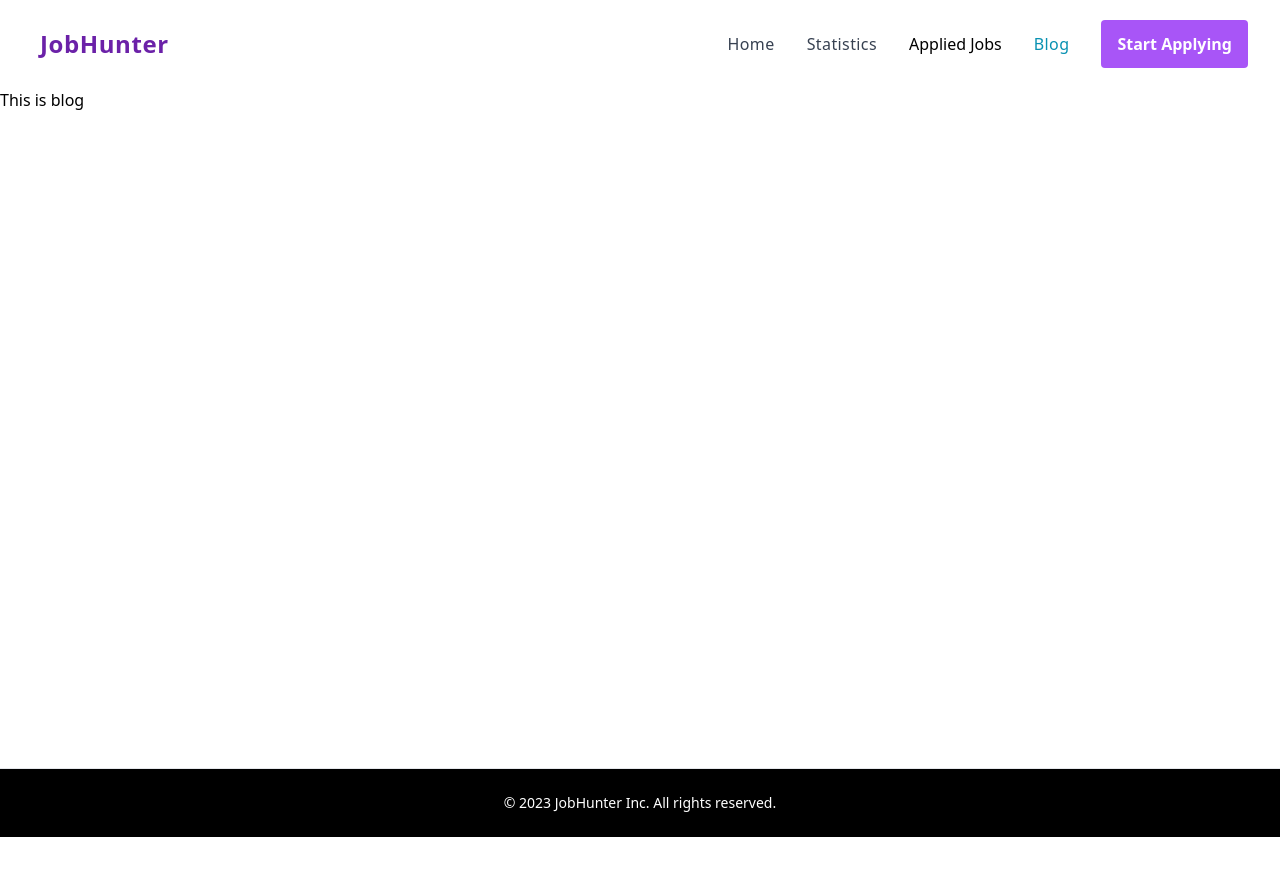
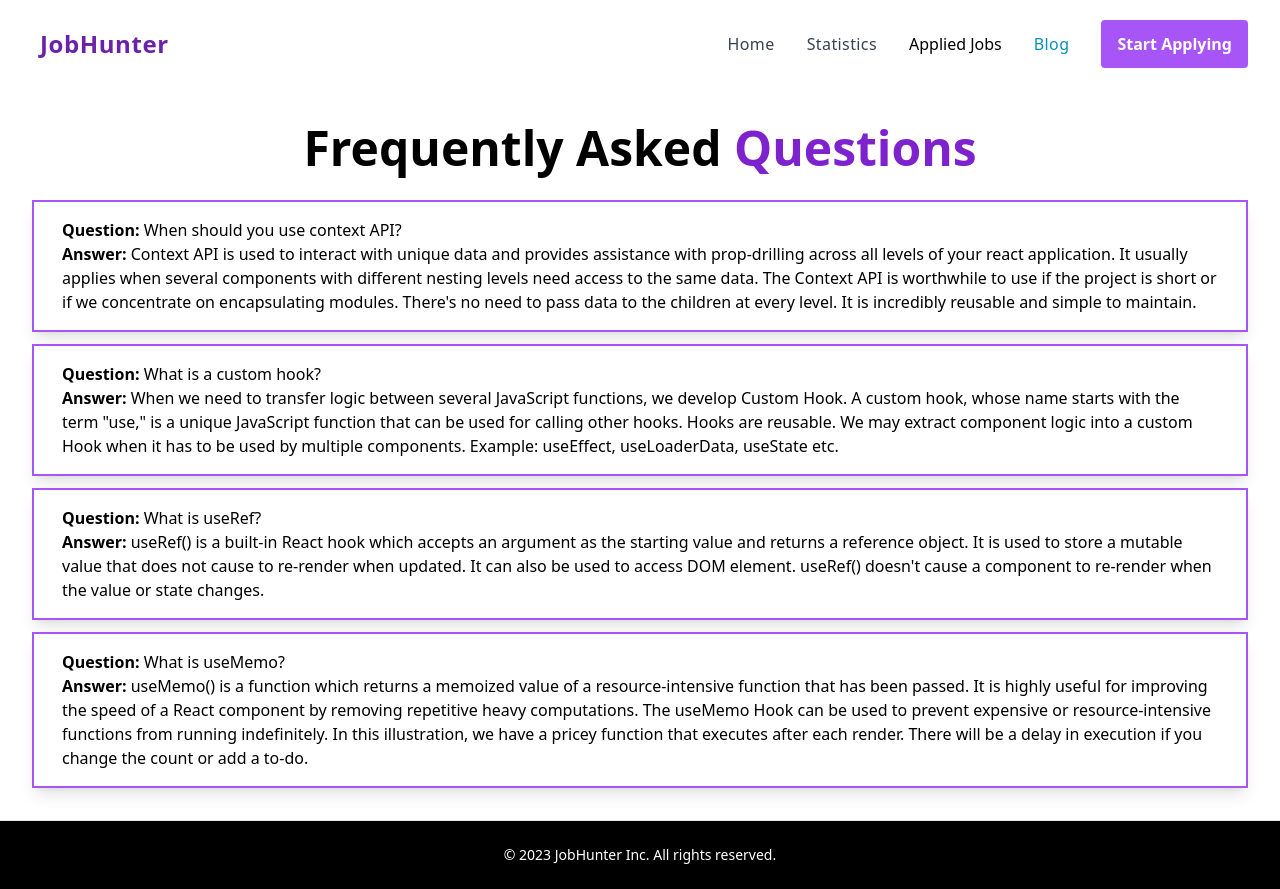
Before and after one commit to muhiminulalvi/Job-Hunter, a React (Vite) app: page /blog in a window 1280 px wide. Before the commit the page ends 837 px from the top, so only its background shows below. Built offline with nearby package versions, Linux system fonts and the light colour scheme.

Commit message:
blog question added

```diff
--- a/src/components/Blog.jsx
+++ b/src/components/Blog.jsx
@@ -1,11 +1,45 @@
-import React from 'react';
+import React from "react";
 
 const Blog = () => {
-    return (
-        <div>
-            This is blog
+  return (
+    <>
+      <div className="px-4 py-5 mx-auto sm:max-w-xl md:max-w-full lg:max-w-screen-xl md:px-24 lg:px-8">
+        <div><h1 className="text-center text-5xl font-bold py-4">Frequently Asked <span className="text-purple-700">Questions</span></h1></div>
+        <div className="py-4 px-7 border-2 shadow-lg border-purple-500 my-3">
+          <p>
+            <strong>Question: </strong>When should you use context API?
+          </p>
+          <p>
+            <strong>Answer: </strong>Context API is used to interact with unique data and provides assistance with prop-drilling across all levels of your react application. It usually applies when several components with different nesting levels need access to the same data. The Context API is worthwhile to use if the project is short or if we concentrate on encapsulating modules. There's no need to pass data to the children at every level. It is incredibly reusable and simple to maintain.
+          </p>
         </div>
-    );
+        <div className="py-4 px-7 border-2 shadow-lg border-purple-500 my-3">
+          <p>
+            <strong>Question: </strong>What is a custom hook?
+          </p>
+          <p>
+            <strong>Answer: </strong>When we need to transfer logic between several JavaScript functions, we develop Custom Hook. A custom hook, whose name starts with the term "use," is a unique JavaScript function that can be used for calling other hooks.  Hooks are reusable. We may extract component logic into a custom Hook when it has to be used by multiple components. Example: useEffect, useLoaderData, useState etc.
+          </p>
+        </div>
+        <div className="py-4 px-7 border-2 shadow-lg border-purple-500 my-3">
+          <p>
+            <strong>Question: </strong>What is useRef?
+          </p>
+          <p>
+            <strong>Answer: </strong>useRef() is a built-in React hook which accepts an argument as the starting value and returns a reference object. It is used to store a mutable value that does not cause to re-render when updated. It can also be used to access DOM element. useRef() doesn't cause a component to re-render when the value or state changes.
+          </p>
+        </div>
+        <div className="py-4 px-7 border-2 shadow-lg border-purple-500 my-3">
+          <p>
+            <strong>Question: </strong>What is useMemo?
+          </p>
+          <p>
+            <strong>Answer: </strong>useMemo() is a function which returns a memoized value of a resource-intensive function that has been passed. It is highly useful for improving the speed of a React component by removing repetitive heavy computations. The useMemo Hook can be used to prevent expensive or resource-intensive functions from running indefinitely. In this illustration, we have a pricey function that executes after each render. There will be a delay in execution if you change the count or add a to-do.
+          </p>
+        </div>
+      </div>
+    </>
+  );
 };
 
 export default Blog;
```
